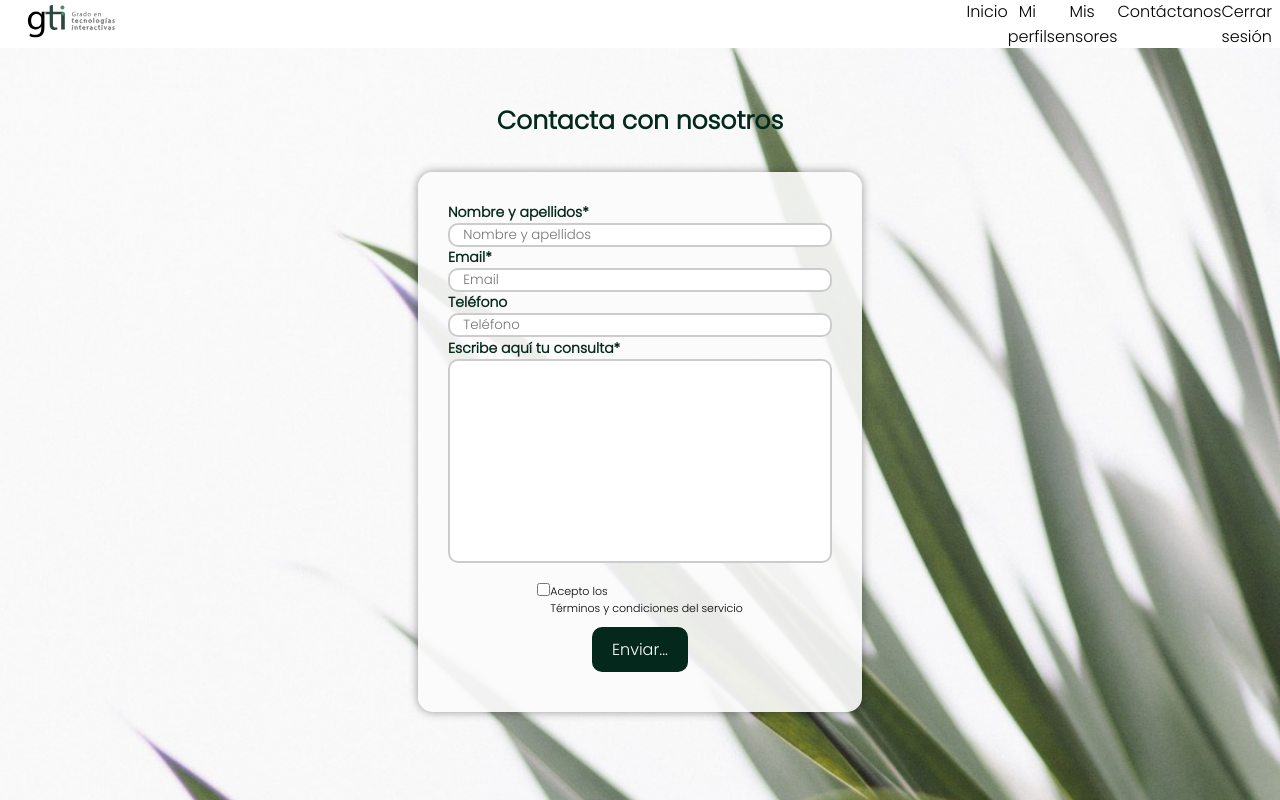
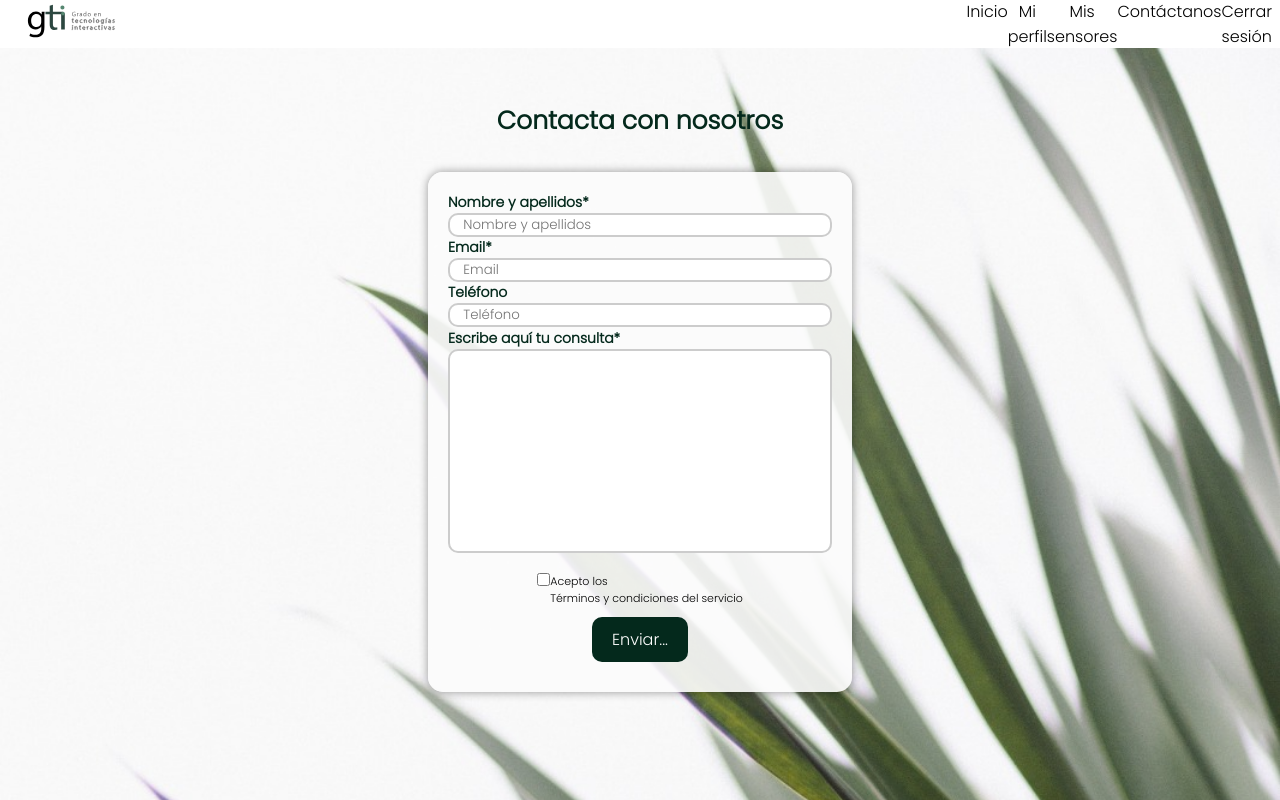
Before and after one commit to Hao12341/Proyecto2-Grupo09, a PHP site: page /html/contacto.html in a window 1280 px wide. Run offline with PHP 8.4, Linux system fonts and the light colour scheme.

Commit message:
Contacto relleno blanco quitado

```diff
--- a/css/contacto.css
+++ b/css/contacto.css
@@ -13,6 +13,7 @@ body {
     background-size: cover;
     background-blend-mode: normal;
     background-repeat: no-repeat;
+    height: 100vh;
 }
 
 
@@ -47,9 +48,9 @@ body {
     flex-direction: column;
     justify-content: space-between;
     width: 30vw;
-    min-width: max-content;
+    min-width: min-content;
     height: 60vh;
-    padding: 30px;
+    padding: 20px;
 }
 
 .inputCajaTexto {
```
